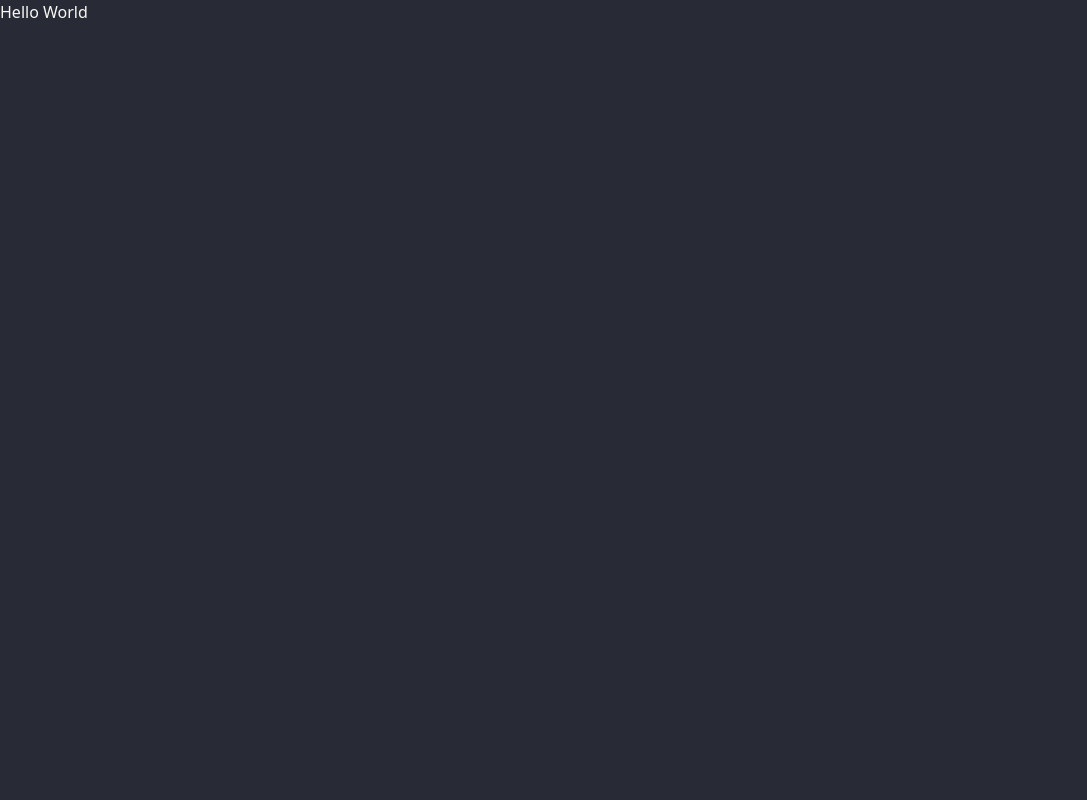
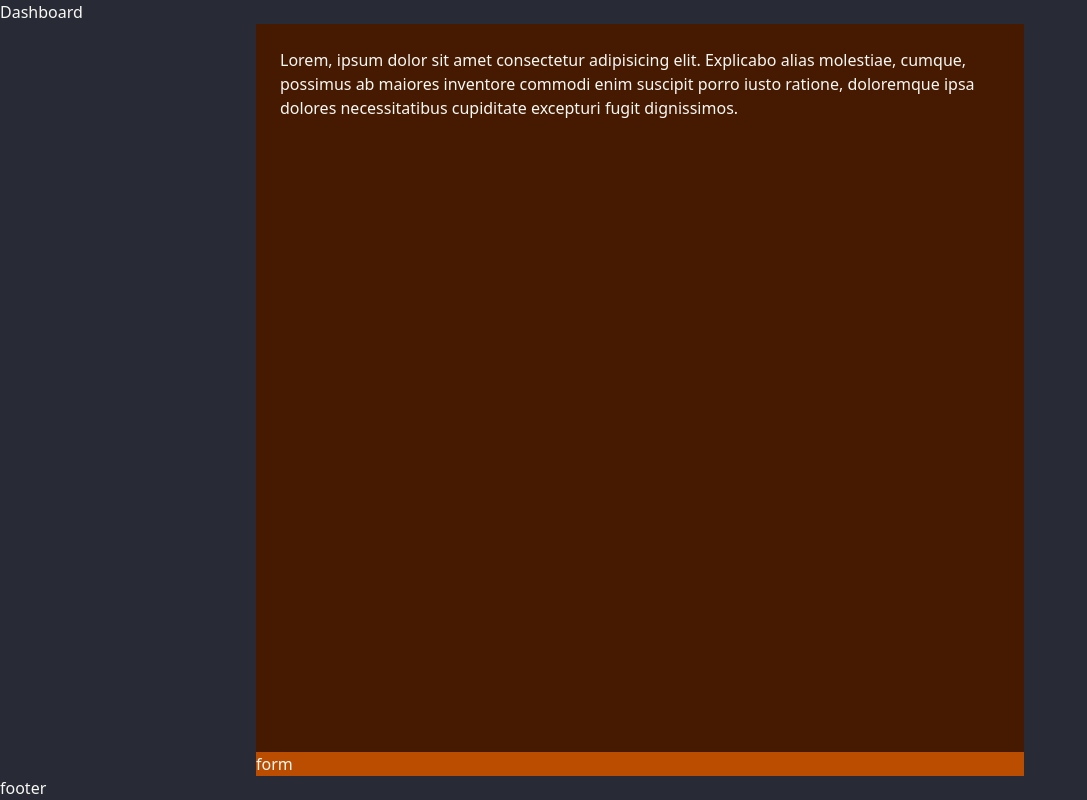
Before and after one commit to project-starter-templates/ollaix-ui, a React (Vite) app: page / in a window 1280 px wide. Shown: the whole page, without its empty margins (0-1087 px from the left). Built offline with nearby package versions, Linux system fonts and the light colour scheme.

Commit message:
feat(routing): implement main application routes with Layout, Home, and NotFound components

```diff
--- a/src/App.tsx
+++ b/src/App.tsx
@@ -1,11 +1,16 @@
 import { Routes, Route } from "react-router";
+
+import { Layout } from "@/pages/Layout";
+import { Home } from "@/pages/Home";
+import { NotFound } from "@/pages/NotFound";
 
 function App() {
   return (
     <Routes>
-      <Route path="/" element={<div>Hello World</div>} />
-      <Route path="/about" element={<div>about</div>} />
-      <Route path="*" element={<div>404</div>} />
+      <Route path="/" element={<Layout />}>
+        <Route index element={<Home />} />
+        <Route path="*" element={<NotFound />} />
+      </Route>
     </Routes>
   );
 }
--- /dev/null
+++ b/src/pages/Home.tsx
@@ -0,0 +1,15 @@
+export function Home() {
+  return (
+    <div className="flex flex-col items-center justify-center h-full mx-auto w-[100%] max-w-[768px] bg-base-300">
+      <div className="flex-grow overflow-y-auto p-4 md:p-6 relative bg-amber-950">
+        <p>
+          Lorem, ipsum dolor sit amet consectetur adipisicing elit. Explicabo
+          alias molestiae, cumque, possimus ab maiores inventore commodi enim
+          suscipit porro iusto ratione, doloremque ipsa dolores necessitatibus
+          cupiditate excepturi fugit dignissimos.
+        </p>
+      </div>
+      <form className="bg-amber-700 w-full">form</form>
+    </div>
+  );
+}
--- /dev/null
+++ b/src/pages/Layout.tsx
@@ -0,0 +1,21 @@
+import { Outlet, useLocation } from "react-router";
+
+export function Layout() {
+  let location = useLocation();
+  console.log(location);
+  return (
+    <div className="flex flex-col h-screen">
+      <header>
+        <h1>Dashboard</h1>
+      </header>
+      <main
+        className={`flex-grow${
+          location.pathname === "/" ? " overflow-y-auto" : ""
+        }`}
+      >
+        <Outlet />
+      </main>
+      <footer>footer</footer>
+    </div>
+  );
+}
--- /dev/null
+++ b/src/pages/NotFound.tsx
@@ -0,0 +1,28 @@
+import { useTranslation } from "react-i18next";
+import { Link } from "react-router";
+
+export function NotFound() {
+  const { t } = useTranslation();
+
+  return (
+    <main className="grid min-h-full place-items-center px-6 py-24 sm:py-32 lg:px-8">
+      <div className="text-center">
+        <p className="text-4xl font-semibold text-primary">404</p>
+        <h1 className="mt-4 text-5xl font-semibold tracking-tight text-balance sm:text-7xl">
+          {t("404.page.title")}
+        </h1>
+        <p className="mt-6 text-lg font-medium text-pretty text-base-content/70 sm:text-xl/8">
+          {t("404.page.subtitle")}
+        </p>
+        <div className="mt-10 flex items-center justify-center gap-x-6">
+          <Link
+            to="/"
+            className="rounded-md bg-primary text-primary-content px-3.5 py-2.5 text-sm font-semibold shadow-xs focus-visible:outline-2 focus-visible:outline-offset-2 focus-visible:outline-indigo-600"
+          >
+            {t("404.page.goback")}
+          </Link>
+        </div>
+      </div>
+    </main>
+  );
+}
```
